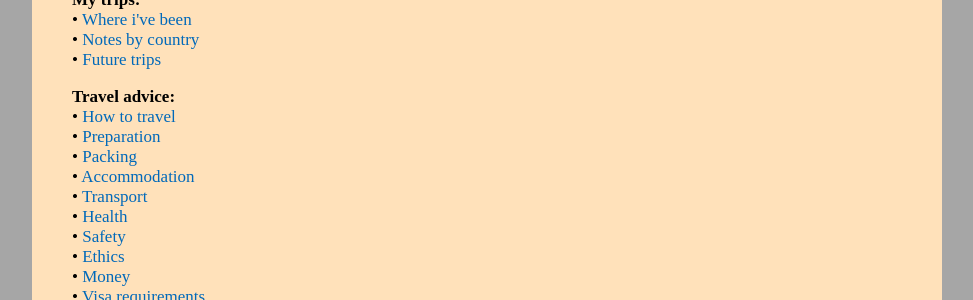
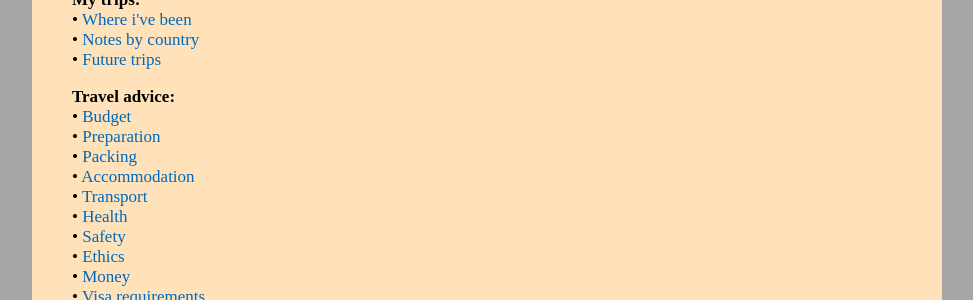
Before and after one commit to witbag/witbag.github.io, a Jekyll site: the page built from travel/index.html, in a window 1280 px wide. Shown: the part 272-572 px from the top of the page, without its empty margins (153-1126 px from the left). Built offline with Jekyll 4.4.1, drawn with Linux system fonts in a browser that asks for light colours.

Commit message:
Update index.html

```diff
--- a/travel/index.html
+++ b/travel/index.html
@@ -17,7 +17,7 @@ title: Travel
 • <a href="future.html">Future trips</a></p>
 
 <b>Travel advice:</b><br>
-• <a href="waystotravel.html">How to travel</a><br>
+• <a href="budget.html">Budget</a><br>
 • <a href="preparation.html">Preparation</a><br>
 • <a href="packing.html">Packing</a><br>
 • <a href="accommodation.html">Accommodation</a><br>
```
